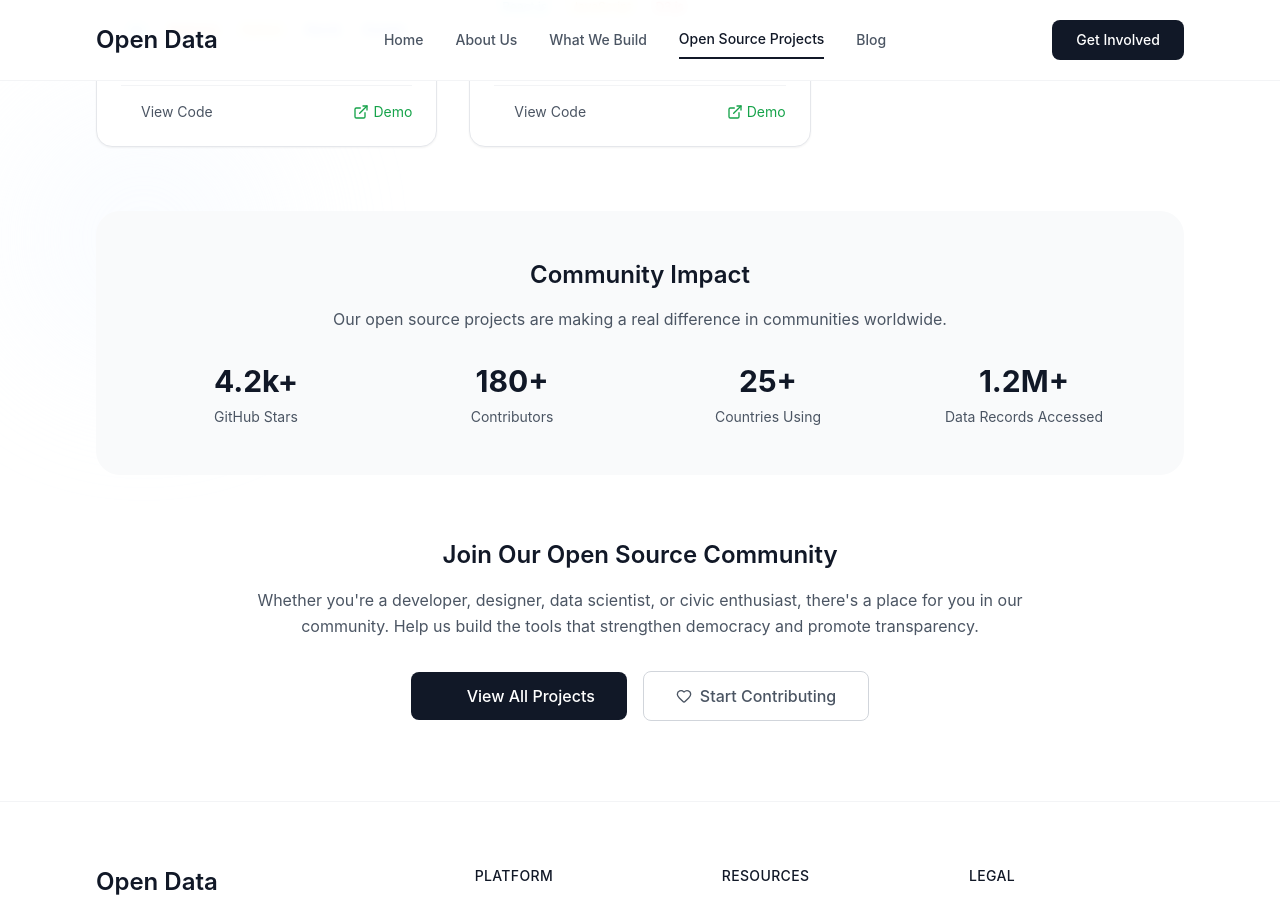
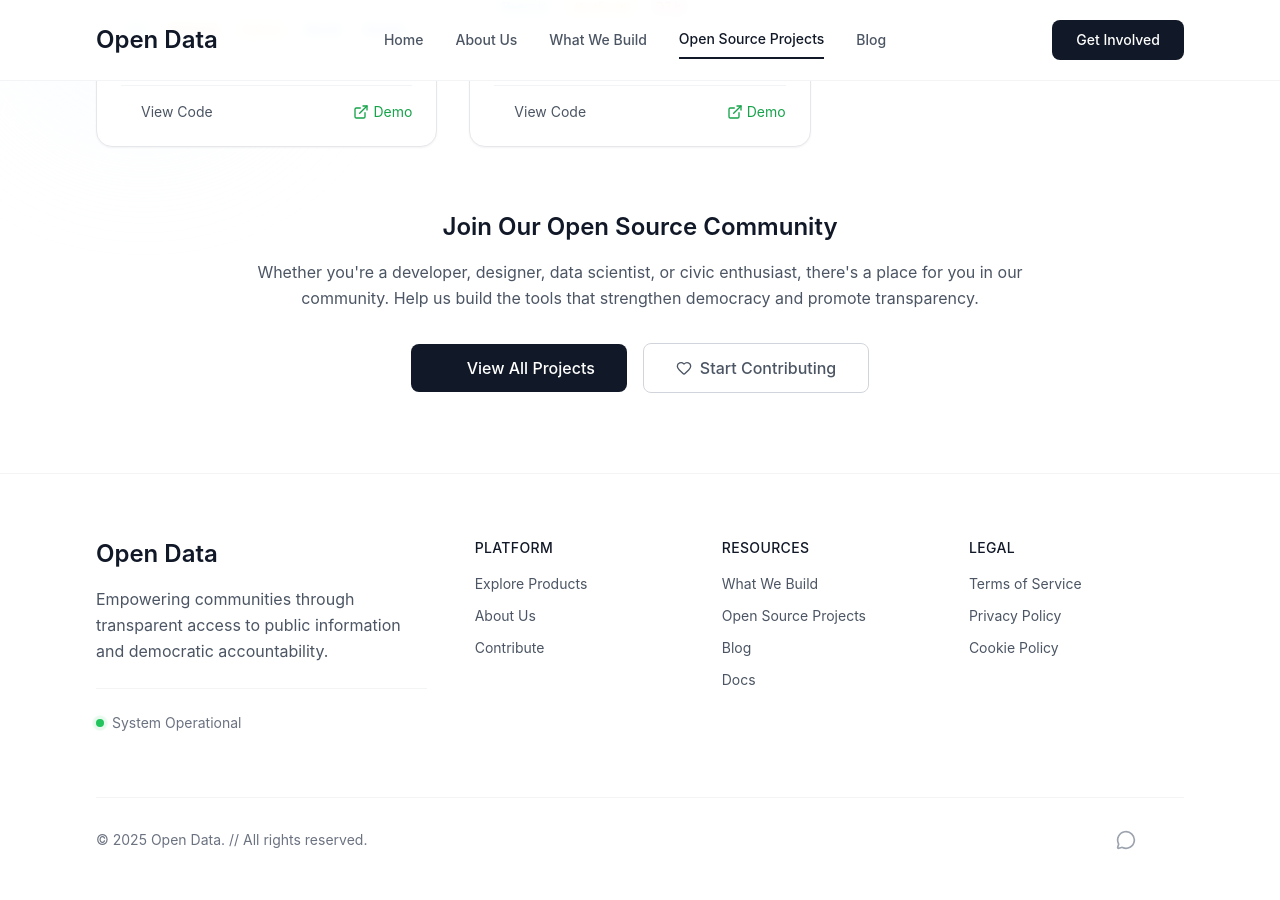
Before and after one commit to LDFLK/opendata, a Jekyll site: the page built from open-source.md, in a window 1280 px wide and 900 px high, scrolled down 956 px. Built offline with Jekyll 4.4.1, drawn with Linux system fonts in a browser that asks for light colours; nearby versions of some CDN libraries.

Commit message:
feat : hide stats

```diff
--- a/_includes/open-source-project.html
+++ b/_includes/open-source-project.html
@@ -115,7 +115,7 @@
     </div>
 
     <!-- Community Stats -->
-    <div class="mb-16">
+    <!-- <div class="mb-16">
       <div class="bg-gray-50 rounded-3xl p-8 md:p-12">
         <div class="text-center mb-8">
           <h3 class="text-2xl font-semibold text-gray-900 mb-4" style="font-family: 'SF Pro Display', -apple-system, BlinkMacSystemFont, sans-serif;">
@@ -145,7 +145,7 @@
           </div>
         </div>
       </div>
-    </div>
+    </div> -->
 
     <!-- Call to Action -->
     <div class="text-center space-y-8">
```
